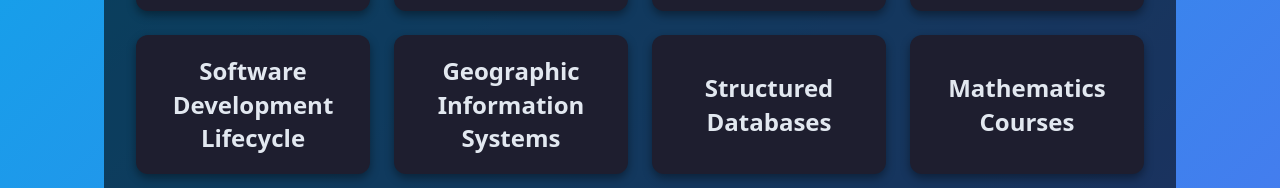
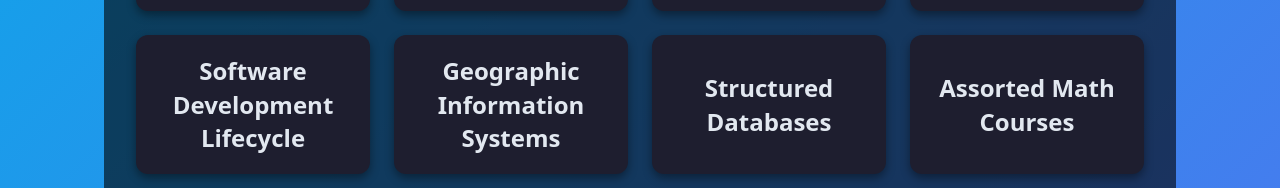
Before and after one commit to clutch42/brian-engel-portfolio, a React (Vite) app: page /education in a window 1280 px wide. Shown: the part 818-1006 px from the top of the page. Built offline with nearby package versions, Linux system fonts and the light colour scheme.

Commit message:
updated math courses

```diff
--- a/src/data/courses.ts
+++ b/src/data/courses.ts
@@ -120,8 +120,8 @@ export const courses = [
     "description": "This course covers database design and management, focusing on structured databases and SQL. You'll gain practical experience using MySQL for handling large datasets and performing data science tasks."
     },
     {
-    "id": "Math",
-    "name": "Mathematics Courses",
+    "id": "Mathematics",
+    "name": "Assorted Math Courses",
     "skills": [
         "Calculus I & II", "Statistics", "Linear Algebra", "Discrete Mathematics"
     ],
```
